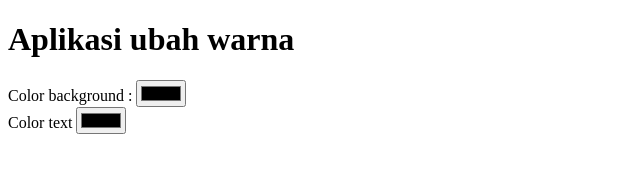
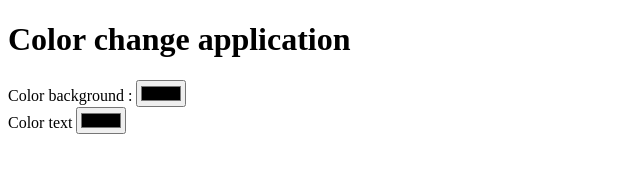
Before and after one commit to adprm/javascript-for-students, a plain HTML site: page learn41.html in a window 1280 px wide. Shown: the whole page, without its empty margins (0-640 px from the left). Drawn offline with Linux system fonts and the light colour scheme.

Commit message:
JavaScritp DOM Program Change Color

```diff
--- a/learn41.html
+++ b/learn41.html
@@ -8,7 +8,7 @@
 </head>
 
 <body>
-    <h1>Aplikasi ubah warna</h1>
+    <h1>Color change application</h1>
     <label>Color background : </label>
     <input type="color" id="bg-color" />
     <br>
@@ -17,7 +17,7 @@
 </body>
 
 <script>
-    // mengakses element berdasarkan ID
+    // access elements based on ID
     var bgColor = document.getElementById("bg-color");
     var txtColor = document.getElementById("text-color");
 
```
